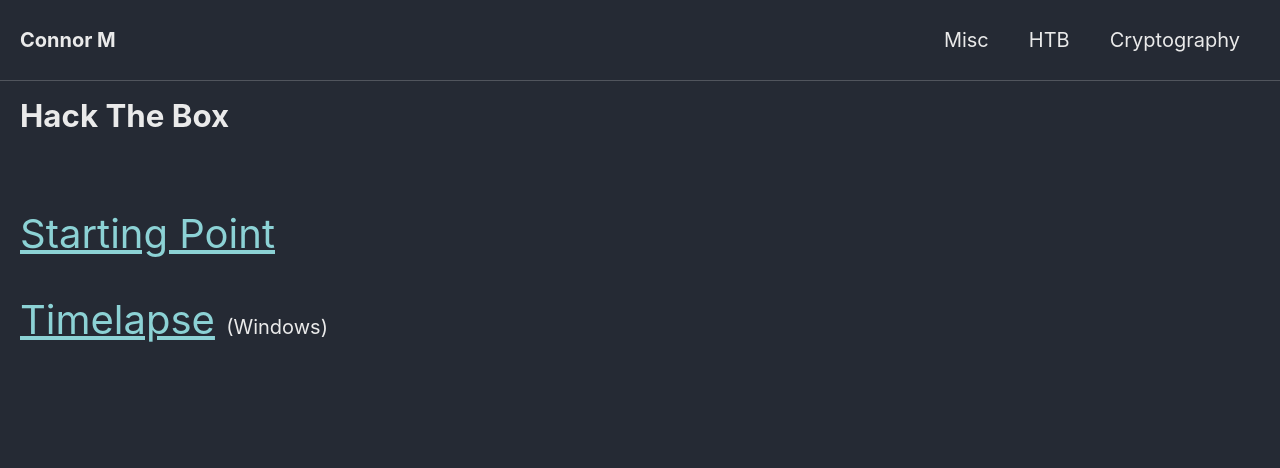
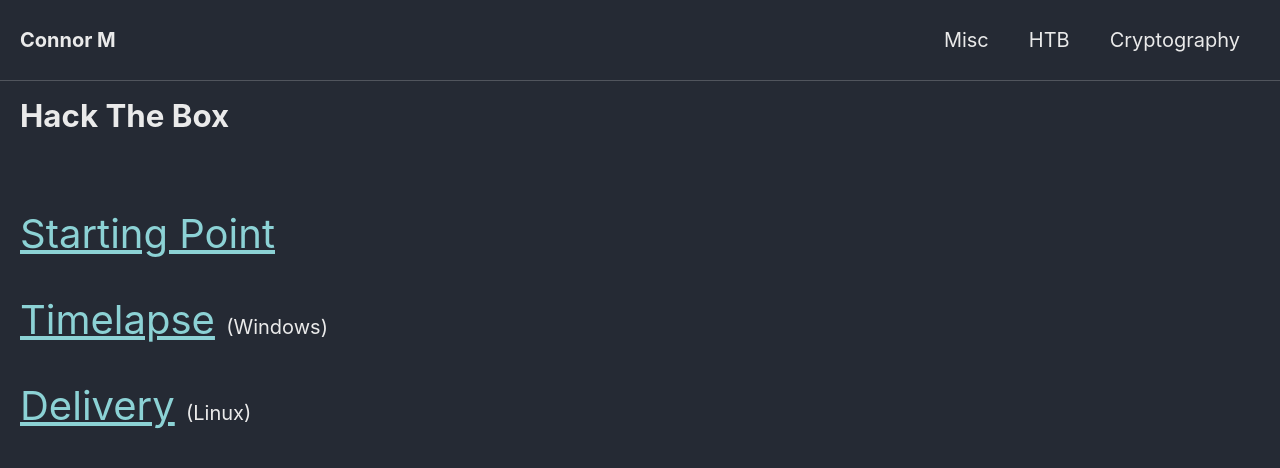
Before and after one commit to Connor-McCartney/Connor-McCartney.github.io, a Jekyll site: the page built from _pages/htb.md, in a window 1280 px wide. Shown: the top 468 px of the page. Built offline with Jekyll 4.4.1, drawn with Linux system fonts in a browser that asks for light colours; cached includes are drawn as plain includes.

Commit message:
Update htb.md

```diff
--- a/_pages/htb.md
+++ b/_pages/htb.md
@@ -9,3 +9,5 @@ title: Hack The Box
 <span style="font-size:2em;">   [Starting Point](/htb/Starting-Point)   </span>
 
 <span style="font-size:2em;">   [Timelapse](/htb/timelapse)   </span>   (Windows)
+
+<span style="font-size:2em;">   [Delivery](/htb/delivery)   </span>   (Linux)
```
